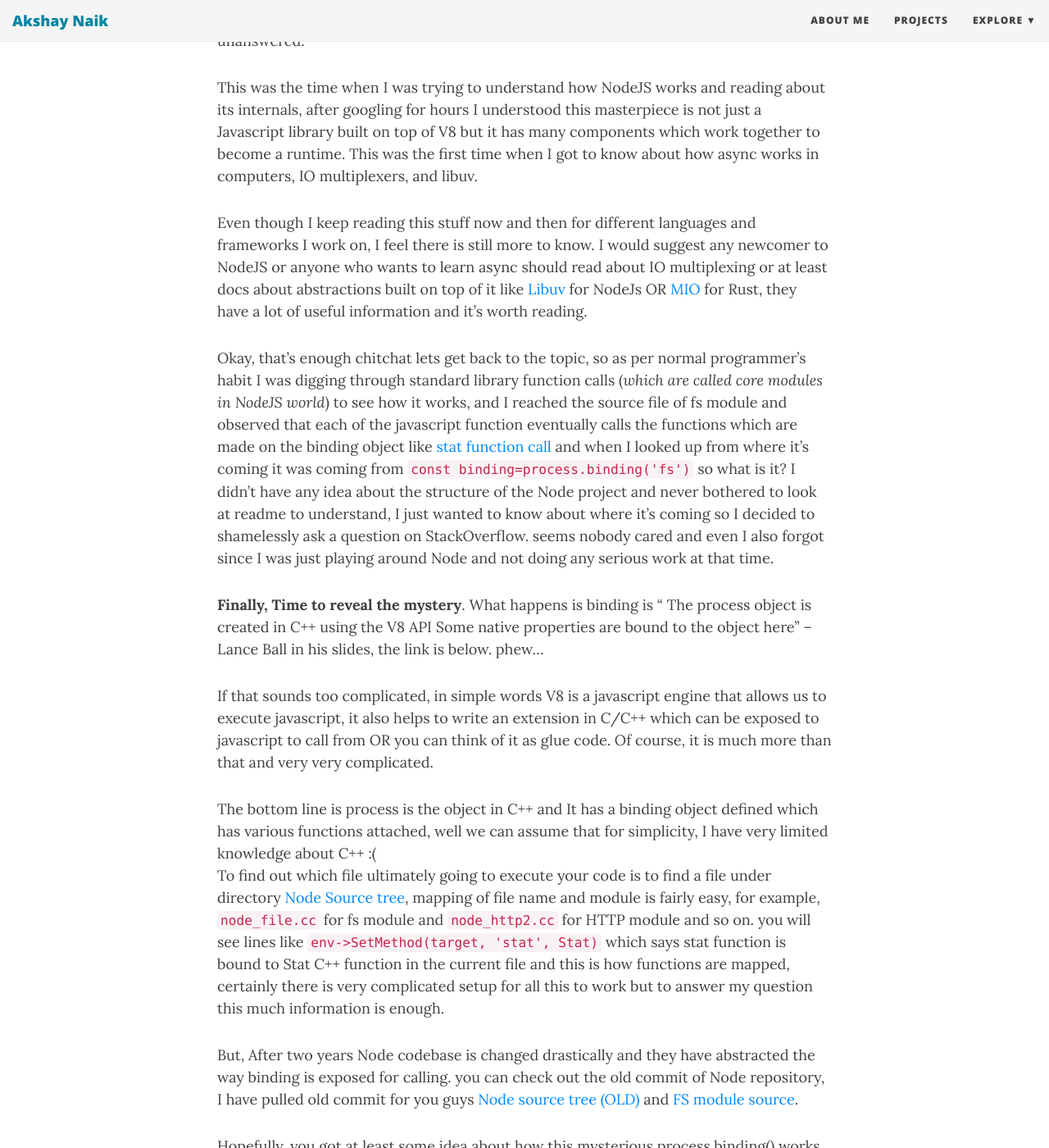
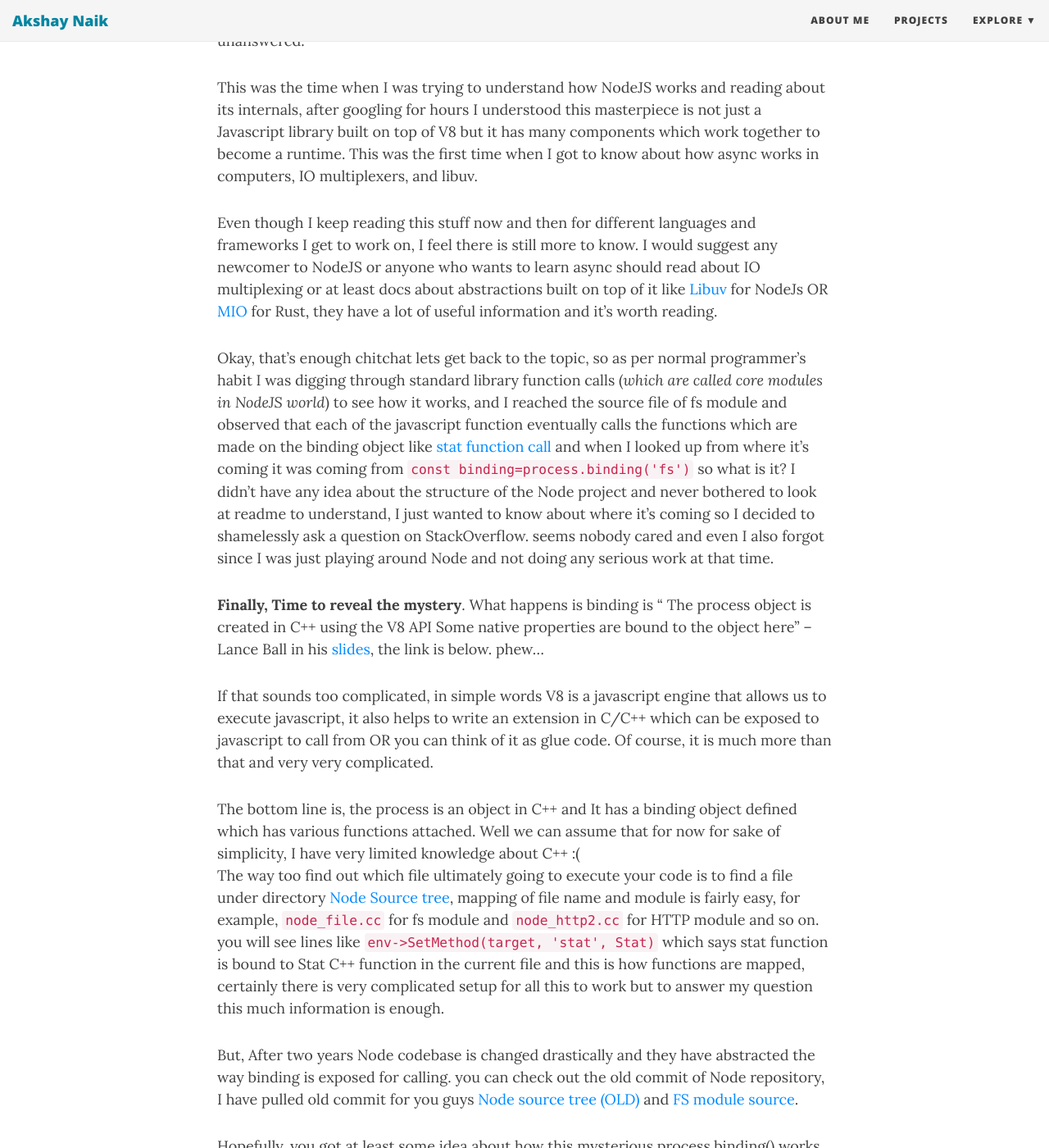
Before and after one commit to nakshay/nakshay.github.io, a Jekyll site: the page built from _posts/2020-03-15-Mystery Behind process.binding('').md, in a window 1280 px wide and 1400 px high, scrolled down 299 px. Shown: the whole window at 82% size. Built offline with Jekyll 4.4.1, drawn with Linux system fonts in a browser that asks for light colours; nearby versions of some CDN libraries; comment, search, counter and statistics services are not loaded.

Commit message:
Update 2020-03-15-Mystery Behind process.binding('').md

```diff
--- a/_posts/2020-03-15-Mystery Behind process.binding('').md
+++ b/_posts/2020-03-15-Mystery Behind process.binding('').md
@@ -11,18 +11,18 @@
 
 This was the time when I was trying to understand how NodeJS works and reading about its internals, after googling for hours I understood this masterpiece is not just a Javascript library built on top of V8 but it has many components which work together to become a runtime. This was the first time when I got to know about how async works in computers, IO multiplexers, and libuv.
 
-Even though I keep reading this stuff now and then for different languages and frameworks I work on, I feel there is still more to know. I would suggest any newcomer to NodeJS or anyone who wants to learn async should read about IO multiplexing or at least docs about abstractions built on top of it like [Libuv](https://github.com/libuv/libuv) for NodeJs OR [MIO](https://github.com/tokio-rs/mio) for Rust, they have a lot of useful information and it's worth reading.
+Even though I keep reading this stuff now and then for different languages and frameworks I get to work on, I feel there is still more to know. I would suggest any newcomer to NodeJS or anyone who wants to learn async should read about IO multiplexing or at least docs about abstractions built on top of it like [Libuv](https://github.com/libuv/libuv) for NodeJs OR [MIO](https://github.com/tokio-rs/mio) for Rust, they have a lot of useful information and it's worth reading.
 
 Okay, that's enough chitchat lets get back to the topic, so as per normal programmer's habit I was digging through standard library function calls (_which are called core modules in NodeJS world_) to see how it works, and I reached the  source file of fs module and observed that each of the javascript function eventually calls the functions which are made on the binding object like [stat function call](https://github.com/nodejs/node/blob/ab8bf26994677a5f0823b3810668f6cfa18374d9/lib/fs.js#L882) and when I looked up from where it's coming it was coming from `const binding=process.binding('fs')` so what is it? I didn't have any idea about the structure of the Node project and never bothered to look at readme to understand, I just wanted to know about where it's coming so I decided to shamelessly ask a question on StackOverflow. seems nobody cared and even I also forgot since I was just playing around Node and not doing any serious work at that time.
 
 **Finally, Time to reveal the mystery**. What happens is binding is "
 The process object is created in C++ using the V8 API
-Some native properties are bound to the object here" --  Lance Ball in his slides, the link is below. phew...
+Some native properties are bound to the object here" --  Lance Ball in his [slides](http://lanceball.com/process-bindings/#/), the link is below. phew...
 
 If that sounds too complicated, in simple words V8 is a javascript engine that allows us to execute javascript, it also helps to write an extension in C/C++ which can be exposed to javascript to call from OR you can think of it as glue code. Of course, it is much more than that and very very complicated.
 
-The bottom line is process is the object in C++ and It has a binding object defined which has various functions attached, well we can assume that for simplicity, I have very limited knowledge about C++ :(
-To find out which file ultimately going to execute your code is to find a file under directory [Node Source tree](https://github.com/nodejs/node/tree/master/src), mapping of file name and module is fairly easy, for example, `node_file.cc` for fs module and `node_http2.cc` for HTTP module and so on.
+The bottom line is, the process is an object in C++ and It has a binding object defined which has various functions attached. Well we can assume that for now for sake of simplicity, I have very limited knowledge about C++ :(
+The way too find out which file ultimately going to execute your code is to find a file under directory [Node Source tree](https://github.com/nodejs/node/tree/master/src), mapping of file name and module is fairly easy, for example, `node_file.cc` for fs module and `node_http2.cc` for HTTP module and so on.
 you will see lines like `env->SetMethod(target, 'stat', Stat)`  which says stat function is bound to Stat C++ function in the current file and this is how functions are mapped, certainly there is very complicated setup for all this to work but to answer my question this much information is enough.
 
 But, After two years Node codebase is changed drastically and they have abstracted the way binding is exposed for calling. you can check out the old commit of Node repository, I have pulled old commit for you guys   [Node source tree (OLD)](https://github.com/nodejs/node/tree/ab8bf26994677a5f0823b3810668f6cfa18374d9) and [FS module source](https://github.com/nodejs/node/blob/ab8bf26994677a5f0823b3810668f6cfa18374d9/src/node_file.cc).
```
